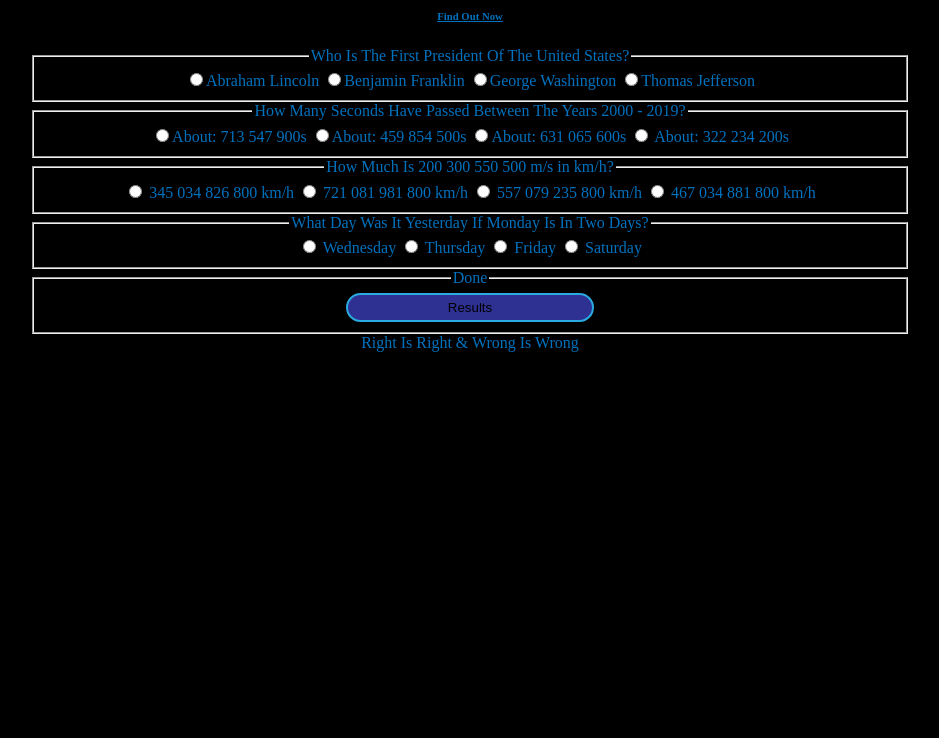
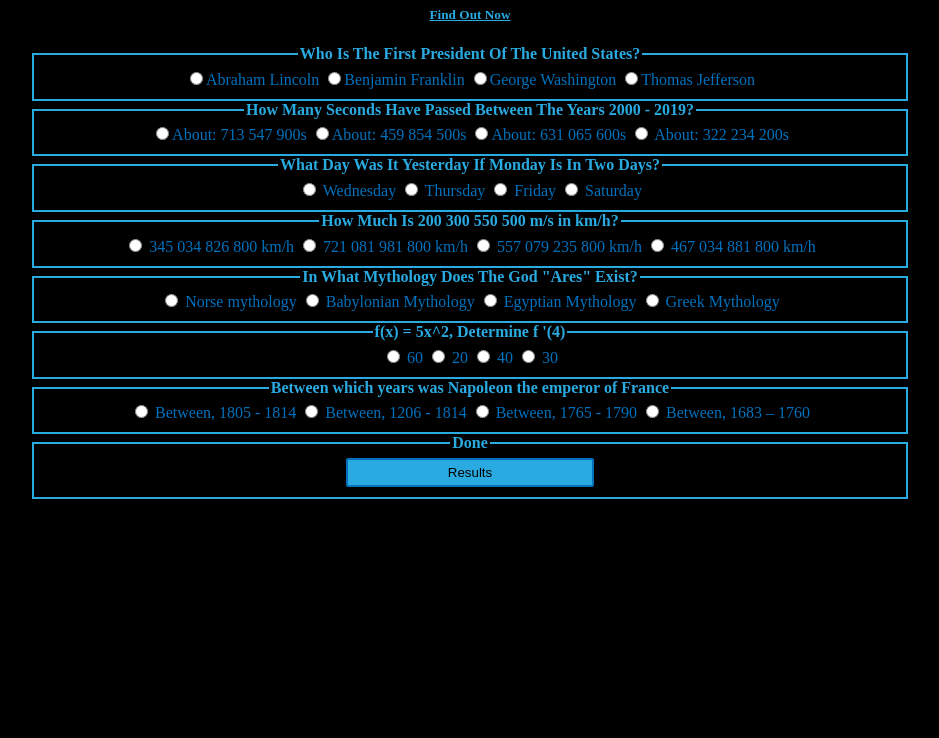
Before and after one commit to TshiMoiset/Form-Original, a plain HTML site: page index.html in a window 1280 px wide. Shown: the part 62-800 px from the top of the page, without its empty margins (170-1109 px from the left). Drawn offline with Linux system fonts and the light colour scheme; a web font is replaced by a local one.

Commit message:
SomeThing

```diff
--- a/index.html
+++ b/index.html
@@ -10,7 +10,7 @@
 <body>
     <header>
         <h2>Are You A Genius?</h2>
-        <h6>Find Out Now</h6>
+        <h5>Find Out Now</h5>
     </header>
     <main>
         <form action="">
@@ -18,64 +18,113 @@
             <fieldset>
                 <legend>Who Is The First President Of The United States?</legend>
                 <label>
-                    <input type="radio" name="fråga1" required>Abraham Lincoln
+                    <input type="radio" name="president" required>Abraham Lincoln
                 </label>
                 <label>
-                    <input type="radio" name="fråga1" required>Benjamin Franklin
+                    <input type="radio" name="president" required>Benjamin Franklin
                 </label>
                 <label>
-                    <input type="radio" name="fråga1" required>George Washington    <!--  Rätt Svar   -->
+                    <input type="radio" name="president" required>George Washington    <!--  Rätt Svar   -->
                 </label>
                 <label>
-                    <input type="radio" name="fråga1" required>Thomas Jefferson
+                    <input type="radio" name="president" required>Thomas Jefferson
                 </label>
             </fieldset>
 
             <fieldset>
                 <legend>How Many Seconds Have Passed Between The Years 2000 - 2019?</legend>
                 <label>
-                    <input type="radio" name="fråga2" required>About: 713 547 900s
+                    <input type="radio" name="seconds" required>About: 713 547 900s
                 </label>
                 <label>
-                    <input type="radio" name="fråga2" required>About: 459 854 500s
+                    <input type="radio" name="seconds" required>About: 459 854 500s
                 </label>
                 <label>
-                    <input type="radio" name="fråga2" required>About: 631 065 600s  <!--  Rätt svar   -->
+                    <input type="radio" name="seconds" required>About: 631 065 600s  <!--  Rätt svar   -->
                 </label>
                 <label>
-                    <input type="radio" name="fråga2" required> About: 322 234 200s
-                </label>
-            </fieldset>
-
-            <fieldset>
-                <legend>How Much Is 200 300 550 500 m/s in km/h?</legend>
-                <label>
-                    <input type="radio" name="fråga3" required> 345 034 826 800 km/h
-                </label>
-                <label>
-                    <input type="radio" name="fråga3" required> 721 081 981 800 km/h     <!-- Rätt svar  -->
-                </label>
-                <label>
-                    <input type="radio" name="fråga3" required> 557 079 235 800 km/h
-                </label>
-                <label>
-                    <input type="radio" name="fråga3" required> 467 034 881 800 km/h
+                    <input type="radio" name="seconds" required> About: 322 234 200s
                 </label>
             </fieldset>
 
             <fieldset>
                 <legend>What Day Was It Yesterday If Monday Is In Two Days?</legend>
                 <label>
-                    <input type="radio" name="fråga4" required> Wednesday
+                    <input type="radio" name="yesterday" required> Wednesday
                 </label>
                 <label>
-                    <input type="radio" name="fråga4" required> Thursday
+                    <input type="radio" name="yesterday" required> Thursday
                 </label>
                 <label>
-                    <input type="radio" name="fråga4" required> Friday    <!-- Rätt svar  -->
+                    <input type="radio" name="yesterday" required> Friday    <!-- Rätt svar  -->
                 </label>
                 <label>
-                    <input type="radio" name="fråga4" required> Saturday
+                    <input type="radio" name="yesterday" required> Saturday
+                </label>
+            </fieldset>
+
+
+            <fieldset>
+                <legend>How Much Is 200 300 550 500 m/s in km/h?</legend>
+                <label>
+                    <input type="radio" name="km" required> 345 034 826 800 km/h
+                </label>
+                <label>
+                    <input type="radio" name="km" required> 721 081 981 800 km/h     <!-- Rätt svar  -->
+                </label>
+                <label>
+                    <input type="radio" name="km" required> 557 079 235 800 km/h
+                </label>
+                <label>
+                    <input type="radio" name="km" required> 467 034 881 800 km/h
+                </label>
+            </fieldset>
+
+            <fieldset>
+                <legend>In What Mythology Does The God "Ares" Exist?</legend>
+                <label>
+                    <input type="radio" name="god" required> Norse mythology
+                </label>
+                <label>
+                    <input type="radio" name="god" required> Babylonian Mythology
+                </label>
+                <label>
+                    <input type="radio" name="god" required> Egyptian Mythology
+                </label>
+                <label>
+                    <input type="radio" name="god" required> Greek Mythology  <!-- Rätt svar  -->
+                </label>
+            </fieldset>
+
+            <fieldset>
+                <legend>f(x) = 5x^2, Determine f '(4)</legend>
+                <label>
+                    <input type="radio" name="determine" required> 60
+                </label>
+                <label>
+                    <input type="radio" name="determine" required> 20
+                </label>
+                <label>
+                    <input type="radio" name="determine" required> 40   <!-- Rätt svar  -->
+                </label>
+                <label>
+                    <input type="radio" name="determine" required> 30
+                </label>
+            </fieldset>
+
+            <fieldset>
+                <legend>Between which years was Napoleon the emperor of France</legend>
+                <label>
+                    <input type="radio" name="napoleon" required> Between, 1805 - 1814  <!-- Rätt svar  -->
+                </label>
+                <label>
+                    <input type="radio" name="napoleon" required> Between, 1206 - 1814
+                </label>
+                <label>
+                    <input type="radio" name="napoleon" required> Between, 1765 - 1790
+                </label>
+                <label>
+                    <input type="radio" name="napoleon" required> Between, 1683 – 1760
                 </label>
             </fieldset>
 
--- a/style.css
+++ b/style.css
@@ -3,9 +3,6 @@
 body {
   font-family: "Texturina", serif;
   background: black;
-  color: #2e3192;
-  color: #29aae1;
-  color: #0071bd;
 }
 
 main,
@@ -18,12 +15,35 @@ footer {
 header {
   text-align: center;
   text-decoration: underline;
+  color: #29aae1;
+}
+
+fieldset {
+  border: solid 2px #29aae1;
+}
+
+legend {
+  color: #29aae1;
+  font-weight: 600;
+}
+
+label {
+  color: #0071bd;
+  cursor: pointer;
 }
 
 input[type="submit"] {
   padding: 5px 100px;
-  border: outset;
-  border: solid 2px #29aae1;
-  border-radius: 20px;
-  background: #2e3192;
+  border: solid 2px #0071bd;
+  border-radius: 2px;
+  background: #29aae1;
+  cursor: pointer;
 }
+
+input[type="radio"] {
+  cursor: pointer;
+}
+
+/*  color: #2e3192;
+color: #29aae1;
+color: #0071bd; */
```
